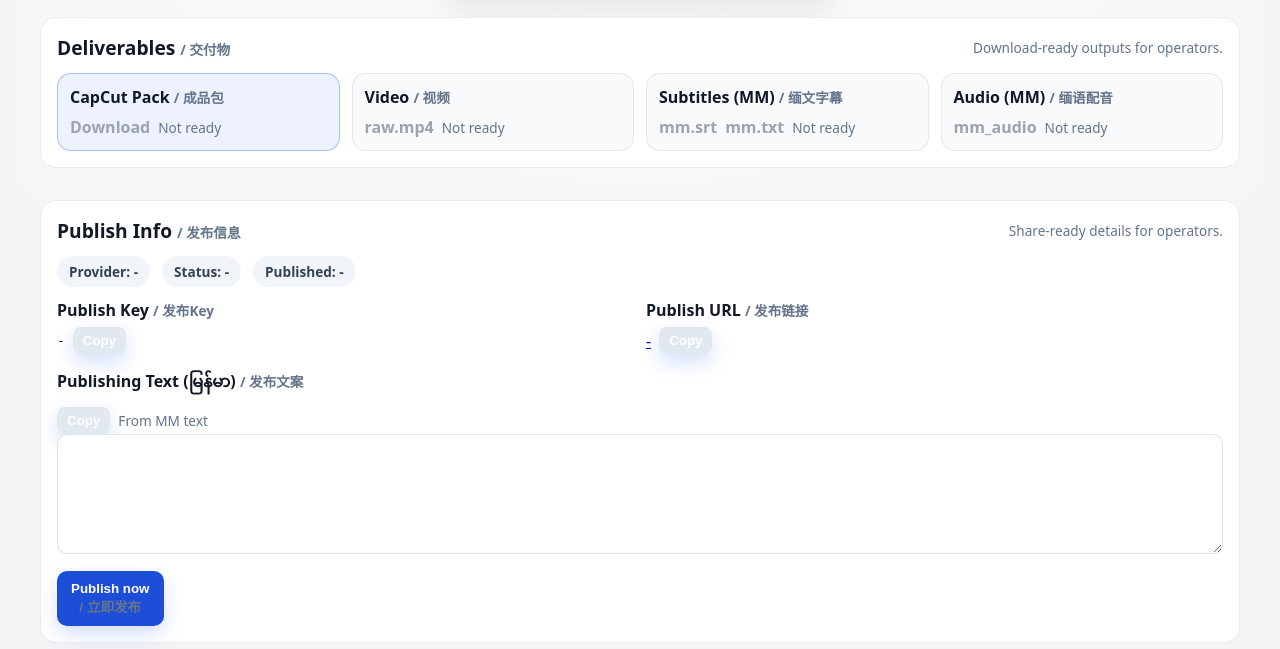
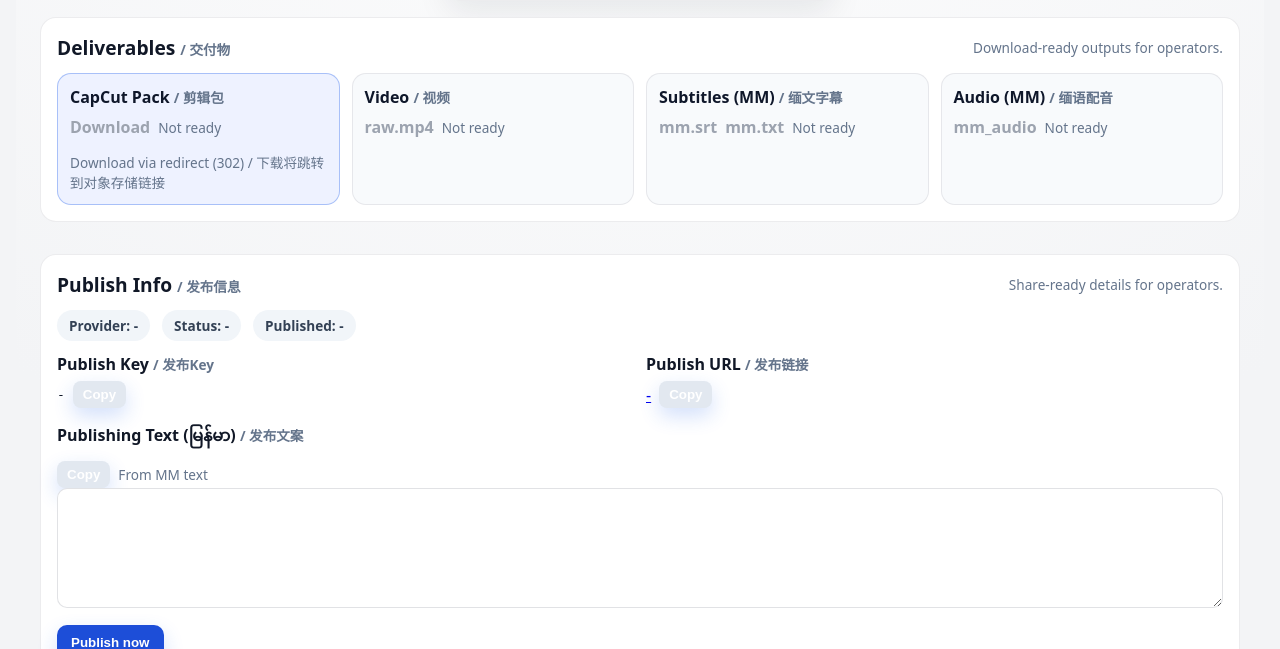
Before and after one commit to zhaojfifa/shortvideo-v1-capcut, a Python web app: template gateway/app/templates/task_workbench.html in a window 1280 px wide. Shown: the part 512-1161 px from the top of the page. Run offline with Jinja, Linux system fonts and the light colour scheme; the template is opened without the code that fills it, so the values that code supplies are empty.

Commit message:
ui(v1.8): make pack deliverable primary and align download links (PR-7)

```diff
--- a/gateway/app/templates/task_workbench.html
+++ b/gateway/app/templates/task_workbench.html
@@ -160,11 +160,12 @@
       </div>
       <div class="section-grid deliverables-grid">
         <div class="deliverable-card primary">
-          <div class="deliverable-title">CapCut Pack <span class="muted">/ 成品包</span></div>
+          <div class="deliverable-title">CapCut Pack <span class="muted">/ 剪辑包</span></div>
           <div class="deliverable-actions">
-            <a id="pack-link" class="download-link disabled" href="#" target="_blank" rel="noopener">Download</a>
+            <a id="pack-link" class="download-link disabled" href="/v1/tasks/{{ task.task_id }}/pack" target="_blank" rel="noopener">Download</a>
             <span id="pack-status" class="muted">Not ready</span>
           </div>
+          <div class="muted" style="margin-top:6px;">Download via redirect (302) / 下载将跳转到对象存储链接</div>
         </div>
         <div class="deliverable-card">
           <div class="deliverable-title">Video <span class="muted">/ 视频</span></div>
@@ -184,7 +185,7 @@
         <div class="deliverable-card">
           <div class="deliverable-title">Audio (MM) <span class="muted">/ 缅语配音</span></div>
           <div class="deliverable-actions">
-            <a id="audio-link" class="download-link disabled" href="#" target="_blank" rel="noopener">mm_audio</a>
+            <a id="audio-link" class="download-link disabled" href="/v1/tasks/{{ task.task_id }}/audio_mm" target="_blank" rel="noopener">mm_audio</a>
             <span id="audio-status" class="muted">Not ready</span>
           </div>
           <audio id="audio-preview" controls style="display:none; width: 100%; margin-top:6px;"></audio>
```
